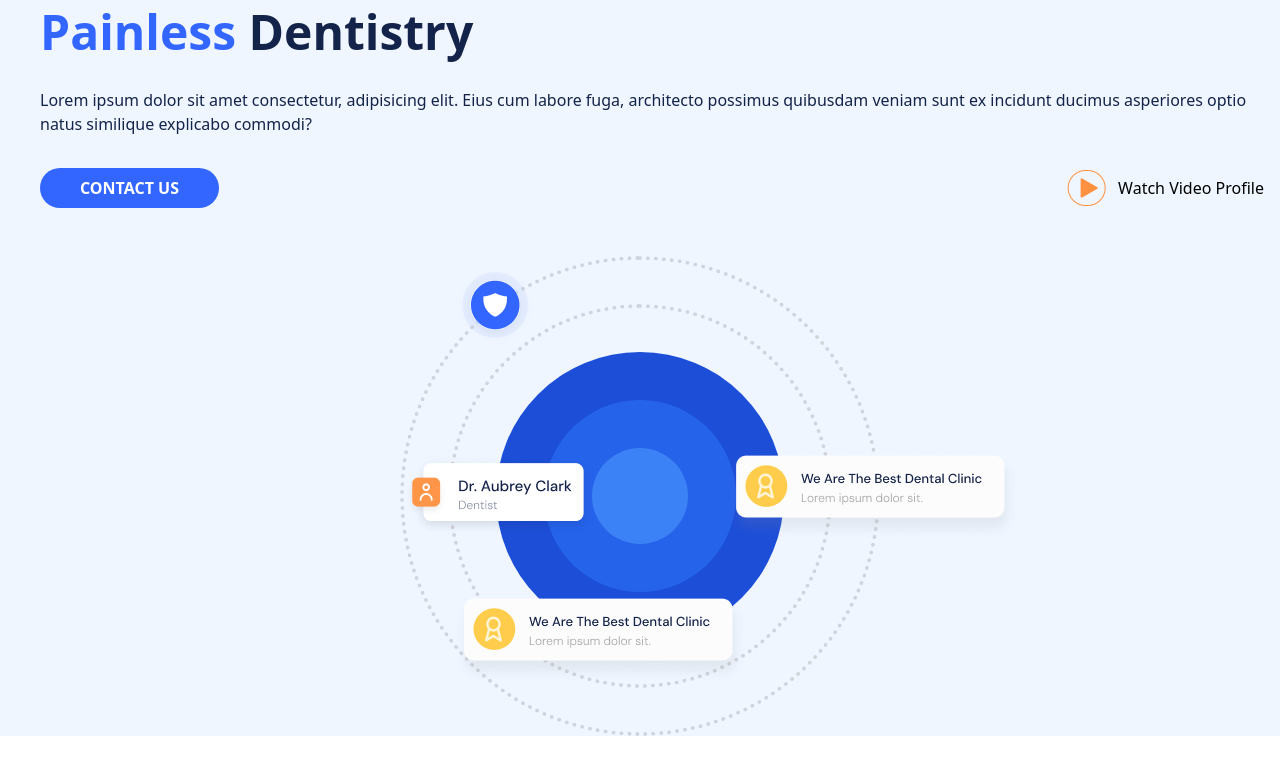
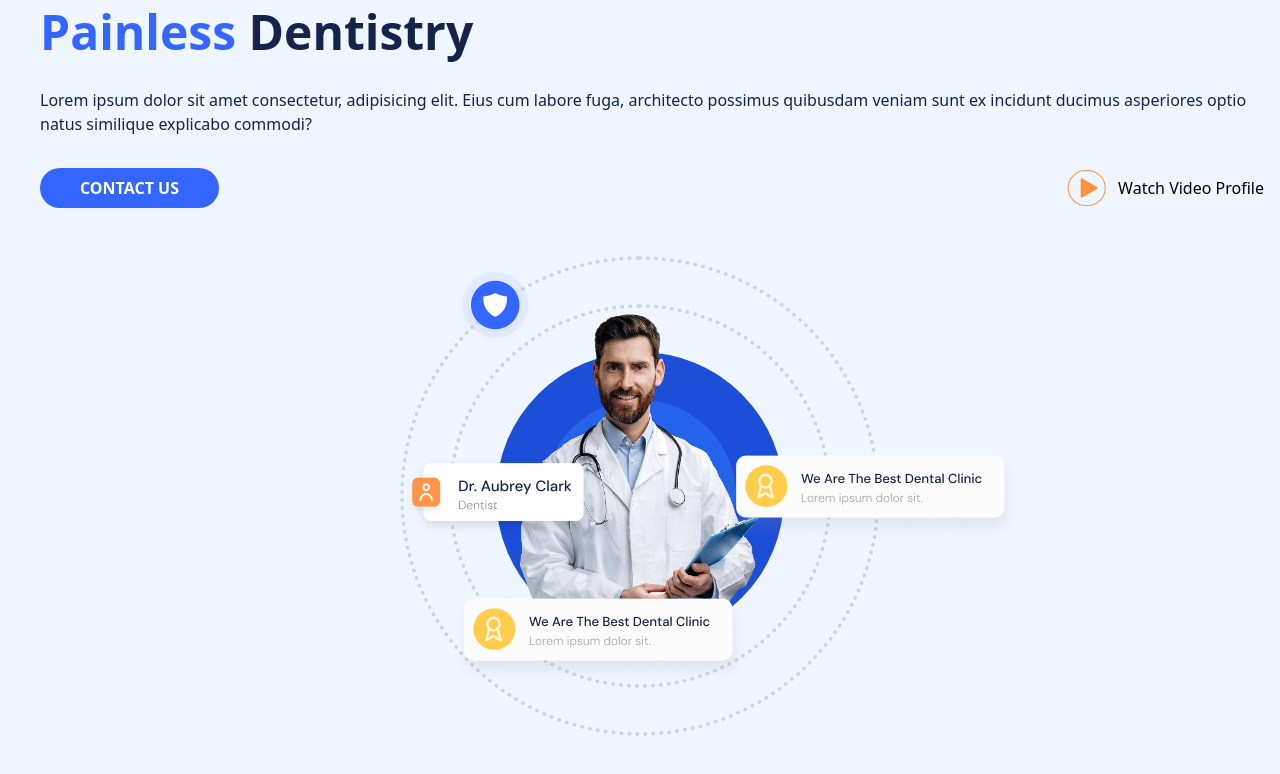
Before and after one commit to paul-murithi/frontEnd-projects, a React (Vite) app in the folder dentist-website-main/: page / in a window 1280 px wide. Shown: the part 390-1164 px from the top of the page. Before the commit the page ends 1126 px from the top, so only its background shows below. Built offline with nearby package versions, Linux system fonts and the light colour scheme.

Commit message:
feat: Added doctor's potrait

```diff
--- a/dentist-website-main/src/components/Hero/DoctorCard.jsx
+++ b/dentist-website-main/src/components/Hero/DoctorCard.jsx
@@ -1,14 +1,14 @@
 import React from "react";
 import Image from "../Image/Image";
 import shieldLogo from "../../assets/images/Item-01.png";
-import potrait from "../../assets/images/doctor-potrait-removebg-preview.png";
+import doctor_potrait from "../../assets/images/doctor-potrait-removebg-preview.png";
 import floating_badge_1 from "../../assets/images/Item-08.png";
 import floating_badge_2 from "../../assets/images/Item-03.png";
 import floating_badge_3 from "../../assets/images/Item-04.png";
 
 const DoctorCard = () => {
   return (
-    <div className="bg-background">
+    <div className="bg-background pb-14">
       <div className="flex justify-center items-center relative">
         {/**Outer most circle */}
         <div className="w-[30rem] h-[30rem] rounded-full border-4 border-dotted border-gray-300 flex justify-center items-center relative">
@@ -26,10 +26,14 @@ const DoctorCard = () => {
             />
             {/**Third circle)*/}
             <div className="w-[18rem] h-[18rem] rounded-full flex justify-center items-center bg-blue-700 relative">
+              <Image
+                source={doctor_potrait}
+                className="absolute bottom-0 w-60"
+              />
               {/**Fourth circle */}
               <div className="w-[12rem] h-[12rem] rounded-full flex justify-center items-center bg-blue-600">
                 {/**Inner circle */}
-                <div className="w-[6rem] h-[6rem] rounded-full bg-blue-500"></div>
+                <div className="w-[6rem] h-[6rem] rounded-full bg-blue-500 "></div>
               </div>
             </div>
           </div>
```
